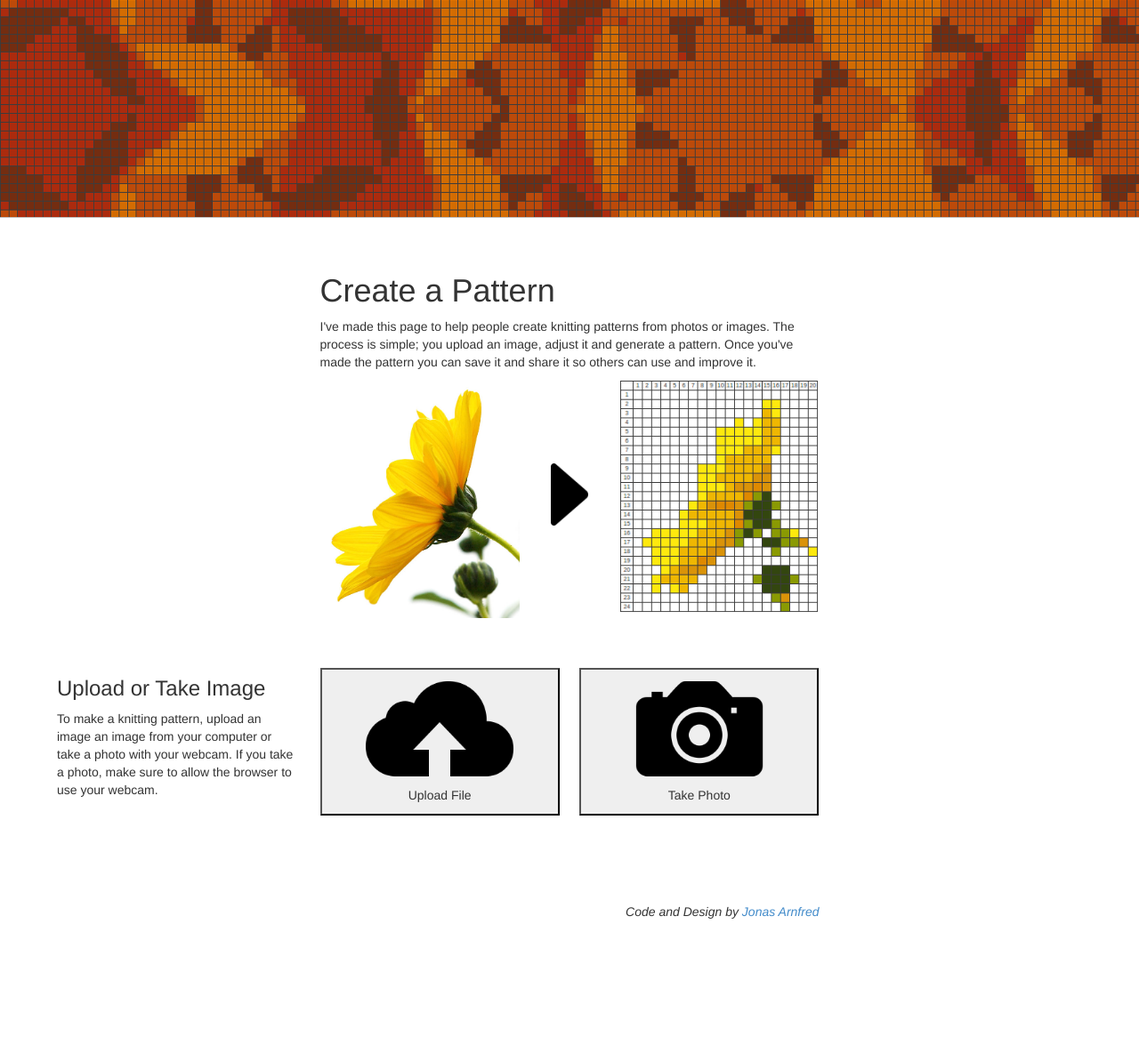
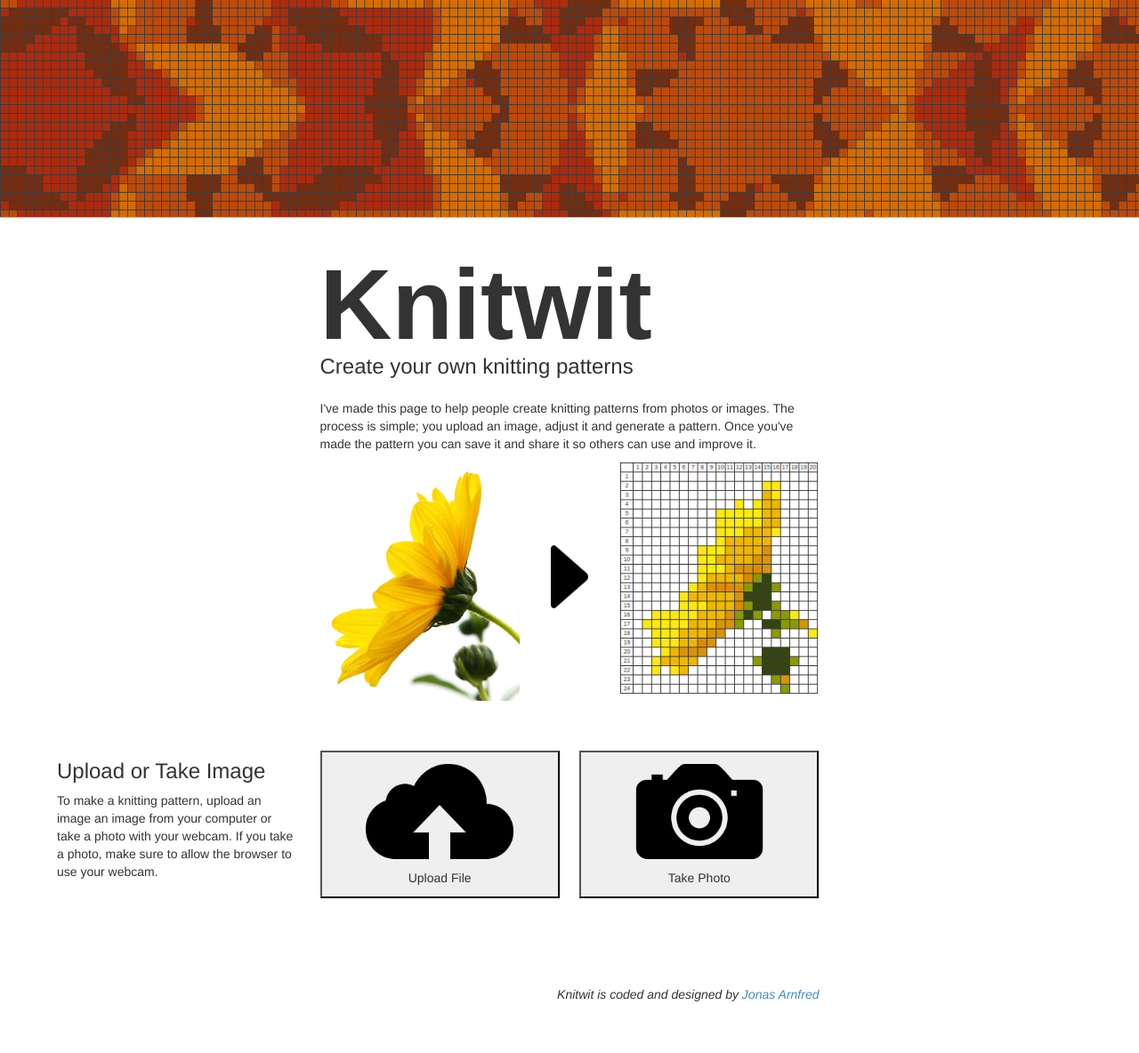
Before and after one commit to arnfred/Knitwit, a Python web app: template templates/main.html in a window 1280 px wide. Shown: the whole page at 89% size. Before the commit the page ends 1033 px from the top, so only its background shows below. Run offline with Jinja, Linux system fonts and the light colour scheme; the template is opened without the code that fills it, so the values that code supplies are empty; some libraries are stand-ins or nearby versions.

Commit message:
Changed site name to Knitwit

```diff
--- a/static/main.css
+++ b/static/main.css
@@ -47,6 +47,18 @@ button {
 
 #title {
 	padding-left:15px;
+}
+
+#title h1 {
+    font-size:8em;
+    font-weight:bold;
+    margin:0;
+    line-height:1;
+    padding:0;
+}
+
+#title h3 {
+    margin:0 0 1em 0;
 }
 
 #example img {
--- a/templates/main.html
+++ b/templates/main.html
@@ -4,7 +4,7 @@
     <meta charset="utf-8">
     <meta http-equiv="X-UA-Compatible" content="IE=edge">
     <meta name="viewport" content="width=device-width, initial-scale=1">
-    <title>Knitting Pattern</title>
+    <title>Knitwit</title>
 
     <!-- Bootstrap -->
     <link href="/static/lib/bootstrap/bootstrap.min.css" rel="stylesheet">
@@ -24,7 +24,10 @@
     <div id="page">
         <div class="row">
             <div id="title" class="col-md-6 col-md-offset-3">
-                <h1>Create a Pattern</h1>
+                <div class="center">
+                    <h1>Knitwit</h1>
+                    <h3>Create your own knitting patterns</h3>
+                </div>
                 <p>I've made this page to help people create knitting patterns from
                 photos or images. The process is simple; you upload an image, adjust
                 it and generate a pattern. Once you've made the pattern you can save
@@ -41,7 +44,7 @@
         <div class="no-show" id="pattern"></div>
         <div id="footer" class="row">
             <div class="col-md-9">
-                <p>Code and Design by <a href="mailto:jonas@ifany.org">Jonas Arnfred</a></p>
+                <p>Knitwit is coded and designed by <a href="mailto:jonas@ifany.org">Jonas Arnfred</a></p>
             </div>
         </div>
     </div>
--- a/templates/page.html
+++ b/templates/page.html
@@ -5,7 +5,7 @@ $def with(name, page_id)
     <meta charset="utf-8">
     <meta http-equiv="X-UA-Compatible" content="IE=edge">
     <meta name="viewport" content="width=device-width, initial-scale=1">
-    <title>Knitting Pattern: $name</title>
+    <title>Knitwit: $name</title>
 
     <!-- Bootstrap -->
     <link href="/static/lib/bootstrap/bootstrap.min.css" rel="stylesheet">
@@ -25,7 +25,7 @@ $def with(name, page_id)
         <div id="pattern"></div>
         <div id="footer" class="row">
             <div class="col-md-9">
-                <p>Code and Design by <a href="mailto:jonas@ifany.org">Jonas Arnfred</a></p>
+                <p>Knitwit is coded and designed by <a href="mailto:jonas@ifany.org">Jonas Arnfred</a></p>
             </div>
         </div>
     </div>
```
